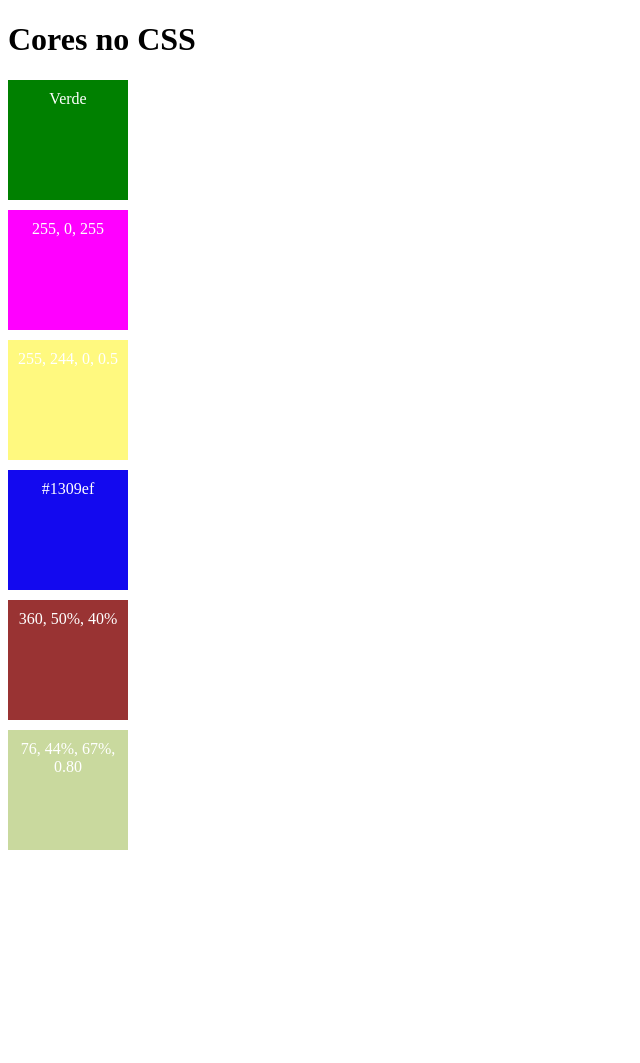
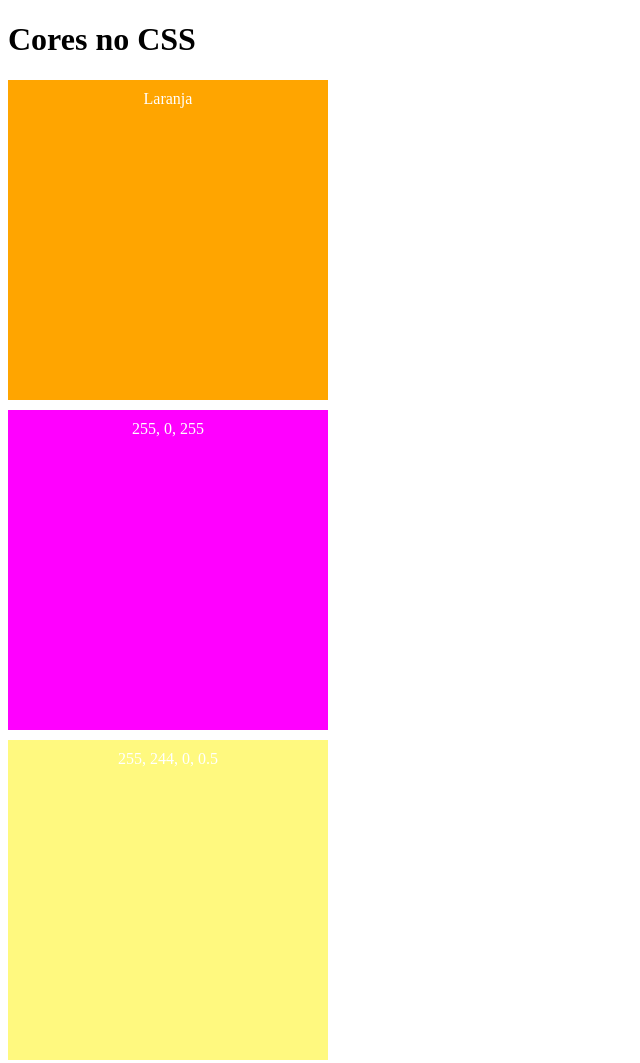
Before and after one commit to DevHenriqueK/aula-das-cores, a plain HTML site: page index.html in a window 1280 px wide. Shown: the top 1063 px of the page, without its empty margins (0-640 px from the left). Before the commit the page ends 860 px from the top, so only its background shows below. Drawn offline with Linux system fonts and the light colour scheme.

Commit message:
mudança de cor do primeiro quadrado para laranja e mudança de tamanho em todos os quadrados.

```diff
--- a/index.html
+++ b/index.html
@@ -11,7 +11,7 @@
   <body>
     <h1>Cores no CSS</h1>
 
-    <div class="nome-da-cor">Verde</div>
+    <div class="nome-da-cor">Laranja</div>
     <div class="rgb">255, 0, 255</div>
     <div class="rgba">255, 244, 0, 0.5</div>
     <div class="hexadecimal">#1309ef</div>
--- a/style.css
+++ b/style.css
@@ -1,6 +1,6 @@
 div {
-    height: 100px;
-    width: 100px;
+    height: 300px;
+    width: 300px;
     margin: 10px 0;
     padding: 10px;
     color: #ffffff;
@@ -8,7 +8,7 @@ div {
 }
 
 .nome-da-cor {
-    background-color: green;
+    background-color: orange;
 }
 
 .rgb {
```
